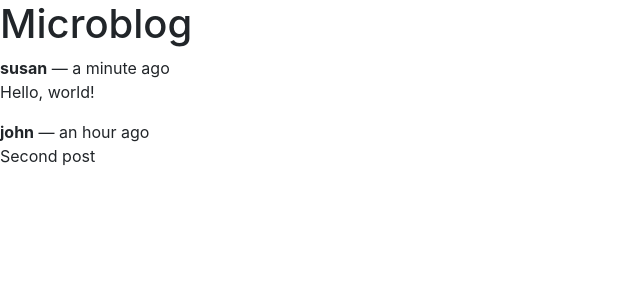
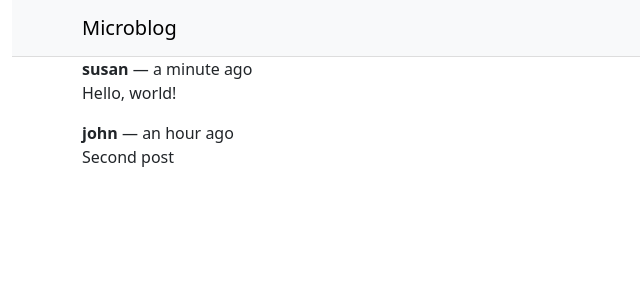
Before and after one commit to mark-ngo203/react-microblog, a React (Create React App) app: page / in a window 1280 px wide. Shown: the top 300 px of the page, without its empty margins (0-640 px from the left). Built offline with nearby package versions, Linux system fonts and the light colour scheme.

Commit message:
Add navigation bar

```diff
--- a/src/App.js
+++ b/src/App.js
@@ -1,4 +1,7 @@
-export default  function App() {
+import Container from 'react-bootstrap/Container';
+import Header from './components/Header';
+
+export default function App() {
   const posts = [
   {
     id: 1,
@@ -18,8 +21,9 @@
   },
 ];
   return (
-    <>
-      <h1>Microblog</h1>
+    <Container fluid classname='App'>
+      <Header />
+      <Container>
       {posts.length === 0 ?
         <p>There are no blog posts.</p>
       :
@@ -33,6 +37,7 @@
           );
         })
       }
-    </>
+      </Container>
+    </Container>
   );
 }
--- /dev/null
+++ b/src/components/Header.js
@@ -0,0 +1,12 @@
+import Navbar from 'react-bootstrap/Navbar';
+import Container from 'react-bootstrap/Container';
+
+export default function Header() {
+    return (
+        <Navbar bg="light" sticky="top" className="Header">
+            <Container>
+                <Navbar.Brand>Microblog</Navbar.Brand>
+            </Container>
+        </Navbar>
+    );
+}
--- a/src/index.css
+++ b/src/index.css
@@ -1,13 +1,7 @@
-body {
-  margin: 0;
-  font-family: -apple-system, BlinkMacSystemFont, 'Segoe UI', 'Roboto', 'Oxygen',
-    'Ubuntu', 'Cantarell', 'Fira Sans', 'Droid Sans', 'Helvetica Neue',
-    sans-serif;
-  -webkit-font-smoothing: antialiased;
-  -moz-osx-font-smoothing: grayscale;
+.App {
+  padding: 0;
 }
 
-code {
-  font-family: source-code-pro, Menlo, Monaco, Consolas, 'Courier New',
-    monospace;
+.Header {
+  border-bottom: 1px solid #ddd;
 }
```
